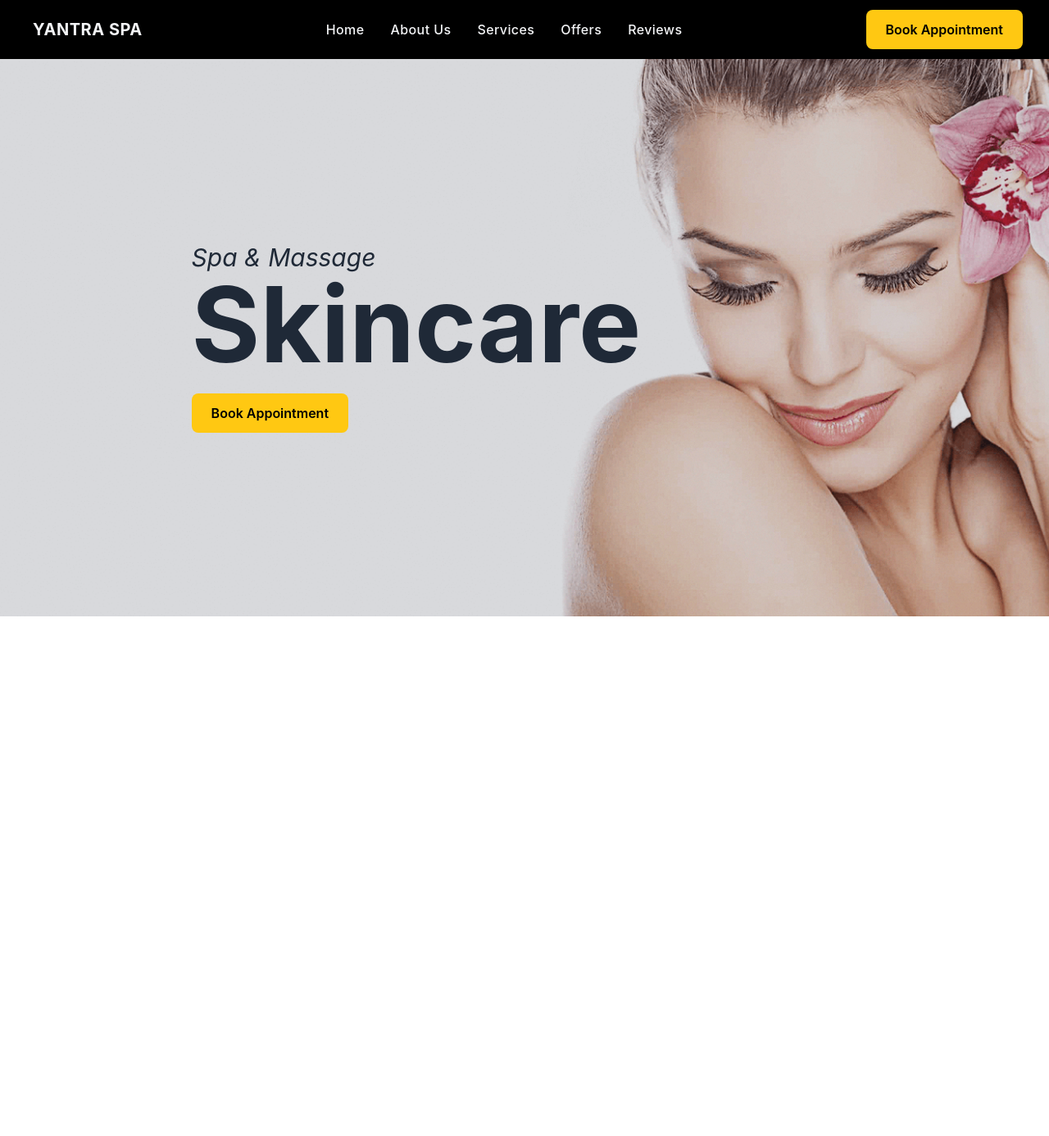
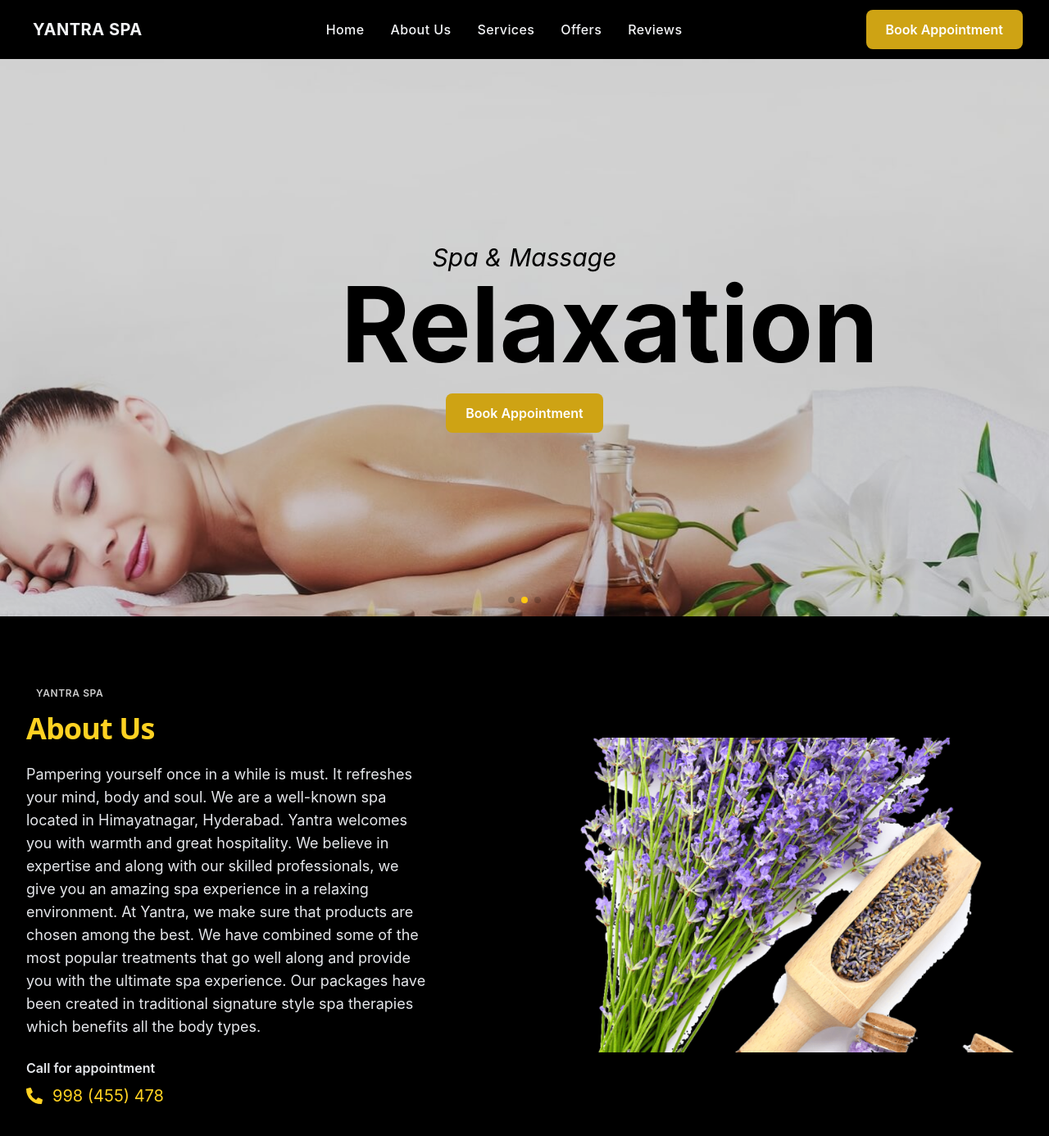
Before and after one commit to bd-dev-ismail/yantara-spa, a React (Create React App) app: page / in a window 1280 px wide. Shown: the top 1386 px of the page at 82% size. Before the commit the page ends 800 px from the top, so only its background shows below. Built offline with nearby package versions, Linux system fonts and the light colour scheme.

Commit message:
about section

```diff
--- a/package.json
+++ b/package.json
@@ -9,6 +9,7 @@
     "daisyui": "^2.45.0",
     "react": "^18.2.0",
     "react-dom": "^18.2.0",
+    "react-icons": "^4.7.1",
     "react-router-dom": "^6.5.0",
     "react-scripts": "5.0.1",
     "swiper": "^8.4.5",
--- a/public/index.html
+++ b/public/index.html
@@ -1,5 +1,5 @@
 <!DOCTYPE html>
-<html lang="en">
+<html lang="en" data-theme="black">
   <head>
     <meta charset="utf-8" />
     <link rel="icon" href="%PUBLIC_URL%/favicon.ico" />
--- a/src/App.js
+++ b/src/App.js
@@ -1,11 +1,17 @@
+import AboutUs from "./Components/AboutUs/AboutUs";
 import Home from "./Components/Home/Home";
 import Navbar from "./Components/Navbar/Navbar";
 
 function App() {
   return (
     <div>
-      <Navbar/>
-      <Home/>
+      <Navbar />
+      <div id="home">
+        <Home />
+      </div>
+      <div id="about">
+        <AboutUs />
+      </div>
     </div>
   );
 }
--- /dev/null
+++ b/src/Components/AboutUs/AboutUs.js
@@ -0,0 +1,60 @@
+import React from 'react';
+import about from '../../assets/about.png';
+import { FaPhoneAlt, IconName } from "react-icons/fa";
+const AboutUs = () => {
+    return (
+      <div>
+        <div className="px-4 py-16 mx-auto sm:max-w-xl md:max-w-full lg:max-w-screen-xl md:px-24 lg:px-8 lg:py-20">
+          <div className="flex flex-col items-center justify-between lg:flex-row">
+            <div className="mb-10 lg:max-w-lg lg:pr-5 lg:mb-0">
+              <div className="max-w-xl mb-6">
+                <div>
+                  <p className="inline-block px-3 py-px mb-4 text-xs font-semibold tracking-wider  uppercase ">
+                    Yantra Spa
+                  </p>
+                </div>
+                <h2 className="max-w-lg mb-6 font-sans text-3xl font-bold tracking-tight golden-color sm:text-4xl sm:leading-none">
+                  About Us
+                </h2>
+                <p className="text-base text-gray-200 md:text-lg">
+                  Pampering yourself once in a while is must. It refreshes your
+                  mind, body and soul. We are a well-known spa located in
+                  Himayatnagar, Hyderabad. Yantra welcomes you with warmth and
+                  great hospitality. We believe in expertise and along with our
+                  skilled professionals, we give you an amazing spa experience
+                  in a relaxing environment. At Yantra, we make sure that
+                  products are chosen among the best. We have combined some of
+                  the most popular treatments that go well along and provide you
+                  with the ultimate spa experience. Our packages have been
+                  created in traditional signature style spa therapies which
+                  benefits all the body types.
+                </p>
+              </div>
+              <div>
+                <p className="text-gray-200  font-semibold">
+                  Call for appointment
+                </p>
+                <div className="flex items-center mt-2">
+                  <FaPhoneAlt className="mr-3 text-xl golden-color" />
+                  <p className="text-xl golden-color">998 (455) 478</p>
+                </div>
+              </div>
+            </div>
+            <div className="relative lg:w-1/2">
+              <img
+                className="object-cover w-full h-56 rounded shadow-lg sm:h-96"
+                src={about}
+                alt=""
+              />
+              {/* <a
+                href="/"
+                className="absolute inset-0 flex items-center justify-center w-full h-full transition-colors duration-300 bg-gray-900 bg-opacity-50 group hover:bg-opacity-25"
+              ></a> */}
+            </div>
+          </div>
+        </div>
+      </div>
+    );
+};
+
+export default AboutUs;
--- a/src/Components/Home/Home.css
+++ b/src/Components/Home/Home.css
@@ -1,3 +1,16 @@
 .banner-text-color{
     color: #494E54;
 }
+/* .swiper-horizontal>.swiper-pagination-bullets .swiper-pagination-bullet,
+.swiper-pagination-horizontal.swiper-pagination-bullets .swiper-pagination-bullet {
+    background-color: #ffc812;
+} */
+/* swiper-pagination-bullet swiper-pagination-bullet-active{
+    background-color: #ffc812 !important;
+} */
+.swiper-pagination-bullet-active{
+    background-color: #ffc812 !important;
+}
+.golden-color{
+   color:  #ffd222;
+}
--- a/src/Components/Home/Home.js
+++ b/src/Components/Home/Home.js
@@ -6,6 +6,7 @@ import { Autoplay, Pagination } from "swiper";
 import banner1 from '../../assets/img1.png';
 import banner2 from '../../assets/img2.jpg';
 import banner3 from '../../assets/img3.png';
+import './Home.css';
 const Home = () => {
     // SwiperCore.use([Autoplay]);
     return (
@@ -27,17 +28,17 @@ const Home = () => {
               }}
             >
               <div className="hero-overlay bg-opacity-20"></div>
-              <div className="hero-content absolute left-[5%] lg:left-[17%] text-start banner-text-color">
+              <div className="hero-content absolute left-[5%] lg:left-[17%] text-start text-black">
                 <div className="max-w-md">
-                  <p className='text-3xl italic'>Spa & Massage</p>
+                  <p className="text-3xl italic">Spa & Massage</p>
                   <h1 className="mb-5 lg:text-9xl text-5xl font-bold">
-                    Skincare
+                    Relaxation
                   </h1>
 
                   <a
                     href="/"
-                    class="inline-flex items-center rounded-lg font-semibold justify-center h-12 px-6 text-black"
-                    style={{ background: "#ffc812" }}
+                    class="inline-flex items-center rounded-lg font-semibold justify-center h-12 px-6 text-white"
+                    style={{ background: "#cea314" }}
                   >
                     Book Appointment
                   </a>
@@ -45,7 +46,7 @@ const Home = () => {
               </div>
             </div>
           </SwiperSlide>
-          {/* <SwiperSlide>
+          <SwiperSlide>
             <div
               className="hero lg:h-[85vh] h-[50vh]"
               style={{
@@ -53,20 +54,25 @@ const Home = () => {
               }}
             >
               <div className="hero-overlay bg-opacity-20"></div>
-              <div className="hero-content text-center text-white">
+              <div className="hero-content text-center text-black">
                 <div className="max-w-md">
-                  <h1 className="mb-5 lg:text-8xl text-5xl font-bold">
-                    Fashion <br /> Changing <br /> Always
+                  <p className="text-3xl italic">Spa & Massage</p>
+                  <h1 className="mb-5 lg:text-9xl text-5xl font-bold">
+                    Relaxation
                   </h1>
 
-                  <a href="/shop">
-                    <button className="btn btn-primary">Shop Now</button>
+                  <a
+                    href="/"
+                    class="inline-flex items-center rounded-lg font-semibold justify-center h-12 px-6 text-white"
+                    style={{ background: "#cea314" }}
+                  >
+                    Book Appointment
                   </a>
                 </div>
               </div>
             </div>
-          </SwiperSlide> */}
-          {/* <SwiperSlide>
+          </SwiperSlide>
+          <SwiperSlide>
             <div
               className="hero lg:h-[85vh] h-[50vh]"
               style={{
@@ -74,19 +80,24 @@ const Home = () => {
               }}
             >
               <div className="hero-overlay bg-opacity-20"></div>
-              <div className="hero-content text-center text-white">
+              <div className="hero-content absolute right-[5%] lg:right-[17%] text-center text-black">
                 <div className="max-w-md">
-                  <h1 className="mb-5 lg:text-8xl text-5xl font-bold">
-                    Fashion <br /> Changing <br /> Always
+                  <p className="text-3xl italic">Spa & Massage</p>
+                  <h1 className="mb-5 lg:text-9xl text-black text-5xl font-bold">
+                    Relaxation
                   </h1>
 
-                  <a href="/shop">
-                    <button className="btn btn-primary">Shop Now</button>
+                  <a
+                    href="/"
+                    class="inline-flex items-center rounded-lg font-semibold justify-center h-12 px-6 text-white"
+                    style={{ background: "#cea314" }}
+                  >
+                    Book Appointment
                   </a>
                 </div>
               </div>
             </div>
-          </SwiperSlide> */}
+          </SwiperSlide>
         </Swiper>
       </div>
     );
--- a/src/Components/Navbar/Navbar.css
+++ b/src/Components/Navbar/Navbar.css
@@ -1,6 +1,6 @@
 .primary-text-color{
-    color: '#ffc812' !important;
+    color: #ffd222 !important;
 }
 .primary-bg-color {
-    background-color: '#ffc812' !important;
+    background-color: #ffd222 !important;
 }
--- a/src/Components/Navbar/Navbar.js
+++ b/src/Components/Navbar/Navbar.js
@@ -6,7 +6,7 @@ const Navbar = () => {
       <>
         <li>
           <a
-            href="/"
+            href="#home"
             aria-label="Our product"
             title="Our product"
             class="font-medium tracking-wide text-gray-100 transition-colors duration-200 hover:text-yellow-400"
@@ -16,7 +16,7 @@ const Navbar = () => {
         </li>
         <li>
           <a
-            href="/"
+            href="#about"
             aria-label="Our product"
             title="Our product"
             class="font-medium tracking-wide text-gray-100 transition-colors duration-200 hover:text-yellow-400"
@@ -62,7 +62,7 @@ const Navbar = () => {
           <div class="px-4 py-3 mx-auto sm:max-w-xl md:max-w-full lg:max-w-screen-xl md:px-24 lg:px-8">
             <div class="relative flex items-center justify-between">
               <a
-                href="/"
+                href="home"
                 aria-label="Company"
                 title="Company"
                 class="inline-flex items-center"
@@ -78,8 +78,8 @@ const Navbar = () => {
                 <li>
                   <a
                     href="/"
-                    class="inline-flex items-center rounded-lg font-semibold justify-center h-12 px-6 text-black"
-                    style={{ background: "#ffc812" }}
+                    class="inline-flex items-center text-white rounded-lg font-semibold justify-center h-12 px-6 "
+                    style={{ background: "#cea314" }}
                   >
                     Book Appointment
                   </a>
```
Also changed, not shown: src/assets/about.png (added), 1 other file (tests, documents, lock files or other folders).
